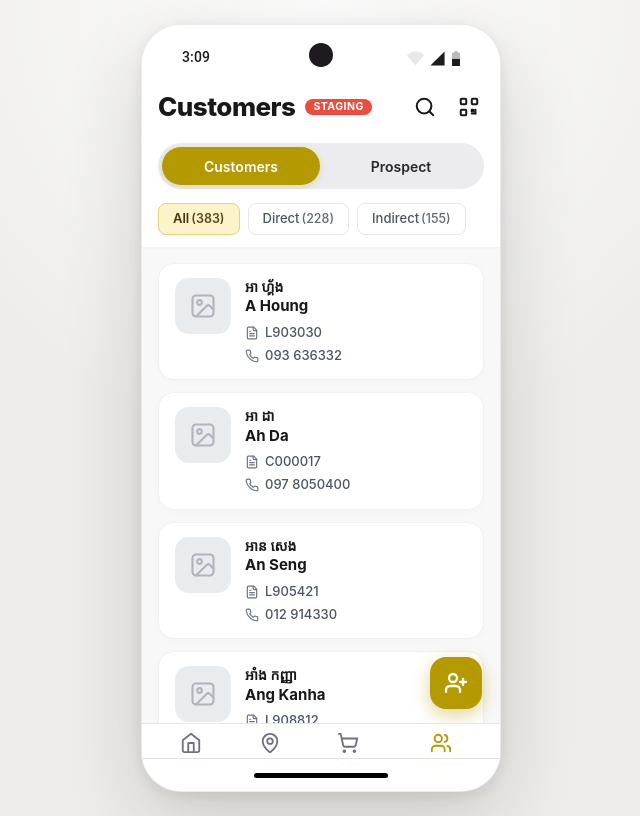
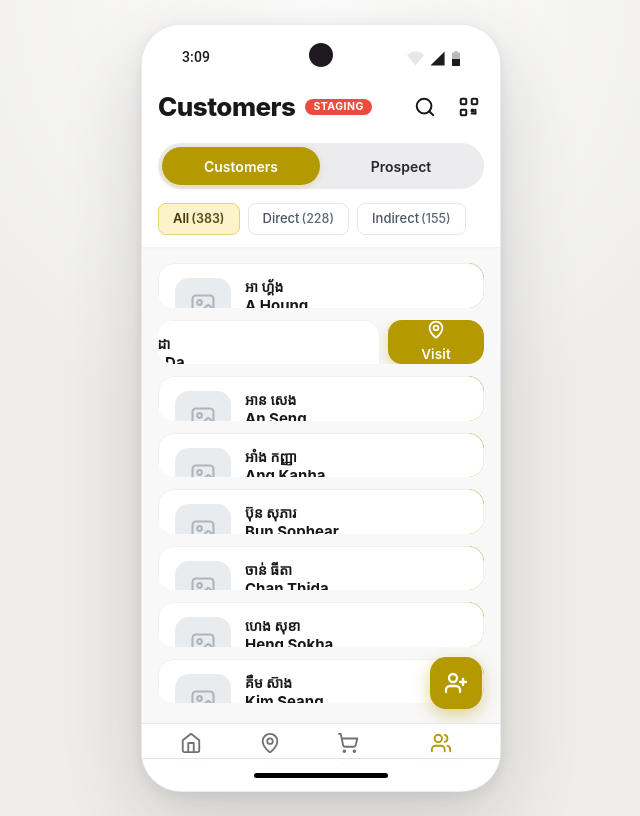
Before and after one commit to randesignxyz/sfa-mobile-uxui, a Next.js app: page / in a window 1280 px wide. Shown: the whole page, without its empty margins (319-959 px from the left). Built offline with nearby package versions, Linux system fonts and the light colour scheme.

Commit message:
feat: add swipe left on customer card to reveal Visit action button

```diff
--- a/app/globals.css
+++ b/app/globals.css
@@ -3445,6 +3445,7 @@
 .customers-list-scroll-body {
   flex: 1;
   overflow-y: auto;
+  overflow-x: hidden;
   padding: 16px 16px 88px;
   display: flex;
   flex-direction: column;
@@ -3456,7 +3457,16 @@
   display: none;
 }
 
+.customer-swipe-row-container {
+  position: relative;
+  width: 100%;
+  overflow: hidden;
+  border-radius: 16px;
+  user-select: none;
+}
+
 .customer-card-item {
+  position: relative;
   background: #ffffff;
   border-radius: 16px;
   border: 1px solid #f0f0f2;
@@ -3466,7 +3476,9 @@
   align-items: flex-start;
   gap: 14px;
   cursor: pointer;
-  transition: transform 120ms ease, box-shadow 120ms ease;
+  transition: transform 220ms cubic-bezier(0.16, 1, 0.3, 1), box-shadow 140ms ease;
+  width: 100%;
+  z-index: 2;
 }
 
 .customer-card-item:hover {
@@ -3475,6 +3487,54 @@
 
 .customer-card-item:active {
   transform: scale(0.99);
+}
+
+.customer-card-item.is-swiped-left {
+  transform: translateX(-104px);
+}
+
+.customer-swipe-action-panel {
+  position: absolute;
+  top: 0;
+  right: 0;
+  bottom: 0;
+  width: 96px;
+  display: flex;
+  align-items: stretch;
+  justify-content: flex-end;
+  z-index: 1;
+}
+
+.customer-visit-action-btn {
+  width: 96px;
+  height: 100%;
+  background: #b49a00;
+  border: none;
+  border-radius: 14px;
+  display: flex;
+  flex-direction: column;
+  align-items: center;
+  justify-content: center;
+  gap: 5px;
+  color: #ffffff;
+  cursor: pointer;
+  box-shadow: 0 4px 14px rgba(180, 154, 0, 0.32);
+  transition: background 140ms ease, transform 100ms ease;
+}
+
+.customer-visit-action-btn:hover {
+  background: #9e8700;
+}
+
+.customer-visit-action-btn:active {
+  transform: scale(0.96);
+}
+
+.customer-visit-label {
+  font-size: 13.5px;
+  font-weight: 600;
+  color: #ffffff;
+  letter-spacing: 0.1px;
 }
 
 .customer-avatar-box {
--- a/components/CustomersScreen.tsx
+++ b/components/CustomersScreen.tsx
@@ -118,6 +118,187 @@ function ImagePlaceholderIcon() {
   );
 }
 
+interface SwipeableCustomerCardProps {
+  customer: Customer;
+  isSwiped: boolean;
+  onSwipeLeft: () => void;
+  onSwipeRight: () => void;
+  onSelect: () => void;
+  onVisit: () => void;
+}
+
+function SwipeableCustomerCard({
+  customer,
+  isSwiped,
+  onSwipeLeft,
+  onSwipeRight,
+  onSelect,
+  onVisit,
+}: SwipeableCustomerCardProps) {
+  const [touchStartX, setTouchStartX] = useState<number | null>(null);
+  const [touchStartY, setTouchStartY] = useState<number | null>(null);
+  const [mouseStartX, setMouseStartX] = useState<number | null>(null);
+
+  const handleTouchStart = (e: React.TouchEvent) => {
+    setTouchStartX(e.touches[0].clientX);
+    setTouchStartY(e.touches[0].clientY);
+  };
+
+  const handleTouchEnd = (e: React.TouchEvent) => {
+    if (touchStartX === null || touchStartY === null) return;
+    const deltaX = e.changedTouches[0].clientX - touchStartX;
+    const deltaY = e.changedTouches[0].clientY - touchStartY;
+
+    if (Math.abs(deltaX) > Math.abs(deltaY) && Math.abs(deltaX) > 30) {
+      if (deltaX < 0) {
+        onSwipeLeft();
+      } else {
+        onSwipeRight();
+      }
+    }
+    setTouchStartX(null);
+    setTouchStartY(null);
+  };
+
+  const handleMouseDown = (e: React.MouseEvent) => {
+    const target = e.target as HTMLElement;
+    if (target.closest('button')) return;
+    setMouseStartX(e.clientX);
+  };
+
+  const handleMouseUp = (e: React.MouseEvent) => {
+    if (mouseStartX === null) return;
+    const deltaX = e.clientX - mouseStartX;
+    if (Math.abs(deltaX) > 30) {
+      if (deltaX < 0) {
+        onSwipeLeft();
+      } else {
+        onSwipeRight();
+      }
+    }
+    setMouseStartX(null);
+  };
+
+  return (
+    <div
+      className={`customer-swipe-row-container ${isSwiped ? 'is-swiped' : ''}`}
+      onTouchStart={handleTouchStart}
+      onTouchEnd={handleTouchEnd}
+      onMouseDown={handleMouseDown}
+      onMouseUp={handleMouseUp}
+    >
+      <article
+        className={`customer-card-item ${isSwiped ? 'is-swiped-left' : ''}`}
+        onClick={() => {
+          if (isSwiped) {
+            onSwipeRight();
+          } else {
+            onSelect();
+          }
+        }}
+        role="button"
+        tabIndex={0}
+        onKeyDown={(e) => {
+          if (e.key === 'Enter' || e.key === ' ') {
+            if (isSwiped) onSwipeRight();
+            else onSelect();
+          }
+        }}
+        aria-label={`Customer ${customer.name}, code ${customer.code}`}
+      >
+        {/* Left Image Placeholder */}
+        <div className="customer-avatar-box">
+          {customer.image ? (
+            <img src={customer.image} alt={customer.name} className="customer-avatar-img" />
+          ) : (
+            <div className="customer-avatar-placeholder">
+              <ImagePlaceholderIcon />
+            </div>
+          )}
+        </div>
+
+        {/* Right Details */}
+        <div className="customer-card-details">
+          <div className="customer-names-block">
+            <div className="customer-khmer-name">{customer.khmerName}</div>
+            <h2 className="customer-latin-name">{customer.name}</h2>
+          </div>
+
+          <div className="customer-meta-row">
+            {/* Document / SKU Code */}
+            <div className="customer-code-meta">
+              <svg
+                width="14"
+                height="14"
+                viewBox="0 0 24 24"
+                fill="none"
+                stroke="#6b7280"
+                strokeWidth="2"
+                strokeLinecap="round"
+                strokeLinejoin="round"
+                className="meta-svg-icon"
+              >
+                <path d="M15 2H6a2 2 0 0 0-2 2v16a2 2 0 0 0 2 2h12a2 2 0 0 0 2-2V7Z" />
+                <path d="M14 2v4a2 2 0 0 0 2 2h4" />
+                <path d="M10 9H8" />
+                <path d="M16 13H8" />
+                <path d="M16 17H8" />
+              </svg>
+              <span>{customer.code}</span>
+            </div>
+
+            {/* Phone */}
+            <div className="customer-phone-meta">
+              <svg
+                width="14"
+                height="14"
+                viewBox="0 0 24 24"
+                fill="none"
+                stroke="#6b7280"
+                strokeWidth="2"
+                strokeLinecap="round"
+                strokeLinejoin="round"
+                className="meta-svg-icon"
+              >
+                <path d="M22 16.92v3a2 2 0 0 1-2.18 2 19.79 19.79 0 0 1-8.63-3.07 19.5 19.5 0 0 1-6-6 19.79 19.79 0 0 1-3.07-8.67A2 2 0 0 1 4.11 2h3a2 2 0 0 1 2 1.72 12.84 12.84 0 0 0 .7 2.81 2 2 0 0 1-.45 2.11L8.09 9.91a16 16 0 0 0 6 6l1.27-1.27a2 2 0 0 1 2.11-.45 12.84 12.84 0 0 0 2.81.7A2 2 0 0 1 22 16.92z" />
+              </svg>
+              <span>{customer.phone}</span>
+            </div>
+          </div>
+        </div>
+      </article>
+
+      {/* Swipe Action: Yellow Visit Button */}
+      <div className={`customer-swipe-action-panel ${isSwiped ? 'is-visible' : ''}`}>
+        <button
+          type="button"
+          className="customer-visit-action-btn"
+          onClick={(e) => {
+            e.stopPropagation();
+            onVisit();
+          }}
+          aria-label={`Visit ${customer.name}`}
+        >
+          <svg
+            width="22"
+            height="22"
+            viewBox="0 0 24 24"
+            fill="none"
+            stroke="#ffffff"
+            strokeWidth="2.3"
+            strokeLinecap="round"
+            strokeLinejoin="round"
+          >
+            <path d="M20 10c0 4.993-5.539 10.193-7.399 11.799a1 1 0 0 1-1.202 0C9.539 20.193 4 14.993 4 10a8 8 0 0 1 16 0" />
+            <circle cx="12" cy="10" r="3" />
+          </svg>
+          <span className="customer-visit-label">Visit</span>
+        </button>
+      </div>
+    </div>
+  );
+}
+
 export function CustomersScreen({
   onSelectCustomer,
   onNavigateTab,
@@ -127,6 +308,7 @@ export function CustomersScreen({
   const [subFilter, setSubFilter] = useState<SubFilterType>('All');
   const [searchQuery, setSearchQuery] = useState('');
   const [isSearchOpen, setIsSearchOpen] = useState(false);
+  const [swipedCustomerId, setSwipedCustomerId] = useState<string | null>('c-2'); // Ah Da swiped by default as in screenshot
   const [toast, setToast] = useState('');
 
   function notify(msg: string) {
@@ -142,7 +324,6 @@ export function CustomersScreen({
     return initialCustomers.filter((c) => {
       // Primary tab check
       if (primaryTab === 'Prospect' && !c.isProspect) {
-        // If prospect selected, filter prospect (for demonstration)
         return false;
       }
       // Sub filter
@@ -332,86 +513,21 @@ export function CustomersScreen({
           </div>
         ) : (
           filteredCustomers.map((cust) => (
-            <article
+            <SwipeableCustomerCard
               key={cust.id}
-              className="customer-card-item"
-              onClick={() => {
+              customer={cust}
+              isSwiped={swipedCustomerId === cust.id}
+              onSwipeLeft={() => setSwipedCustomerId(cust.id)}
+              onSwipeRight={() => setSwipedCustomerId(null)}
+              onSelect={() => {
                 if (onSelectCustomer) {
                   onSelectCustomer(cust);
                 } else {
                   notify(`Selected ${cust.name}`);
                 }
               }}
-              role="button"
-              tabIndex={0}
-              onKeyDown={(e) => {
-                if (e.key === 'Enter' || e.key === ' ') {
-                  if (onSelectCustomer) onSelectCustomer(cust);
-                }
-              }}
-              aria-label={`Customer ${cust.name}, code ${cust.code}`}
-            >
-              {/* Left Image Placeholder */}
-              <div className="customer-avatar-box">
-                {cust.image ? (
-                  <img src={cust.image} alt={cust.name} className="customer-avatar-img" />
-                ) : (
-                  <div className="customer-avatar-placeholder">
-                    <ImagePlaceholderIcon />
-                  </div>
-                )}
-              </div>
-
-              {/* Right Details */}
-              <div className="customer-card-details">
-                <div className="customer-names-block">
-                  <div className="customer-khmer-name">{cust.khmerName}</div>
-                  <h2 className="customer-latin-name">{cust.name}</h2>
-                </div>
-
-                <div className="customer-meta-row">
-                  {/* Document / SKU Code */}
-                  <div className="customer-code-meta">
-                    <svg
-                      width="14"
-                      height="14"
-                      viewBox="0 0 24 24"
-                      fill="none"
-                      stroke="#6b7280"
-                      strokeWidth="2"
-                      strokeLinecap="round"
-                      strokeLinejoin="round"
-                      className="meta-svg-icon"
-                    >
-                      <path d="M15 2H6a2 2 0 0 0-2 2v16a2 2 0 0 0 2 2h12a2 2 0 0 0 2-2V7Z" />
-                      <path d="M14 2v4a2 2 0 0 0 2 2h4" />
-                      <path d="M10 9H8" />
-                      <path d="M16 13H8" />
-                      <path d="M16 17H8" />
-                    </svg>
-                    <span>{cust.code}</span>
-                  </div>
-
-                  {/* Phone */}
-                  <div className="customer-phone-meta">
-                    <svg
-                      width="14"
-                      height="14"
-                      viewBox="0 0 24 24"
-                      fill="none"
-                      stroke="#6b7280"
-                      strokeWidth="2"
-                      strokeLinecap="round"
-                      strokeLinejoin="round"
-                      className="meta-svg-icon"
-                    >
-                      <path d="M22 16.92v3a2 2 0 0 1-2.18 2 19.79 19.79 0 0 1-8.63-3.07 19.5 19.5 0 0 1-6-6 19.79 19.79 0 0 1-3.07-8.67A2 2 0 0 1 4.11 2h3a2 2 0 0 1 2 1.72 12.84 12.84 0 0 0 .7 2.81 2 2 0 0 1-.45 2.11L8.09 9.91a16 16 0 0 0 6 6l1.27-1.27a2 2 0 0 1 2.11-.45 12.84 12.84 0 0 0 2.81.7A2 2 0 0 1 22 16.92z" />
-                    </svg>
-                    <span>{cust.phone}</span>
-                  </div>
-                </div>
-              </div>
-            </article>
+              onVisit={() => notify(`Starting visit for ${cust.name}`)}
+            />
           ))
         )}
       </div>
```
